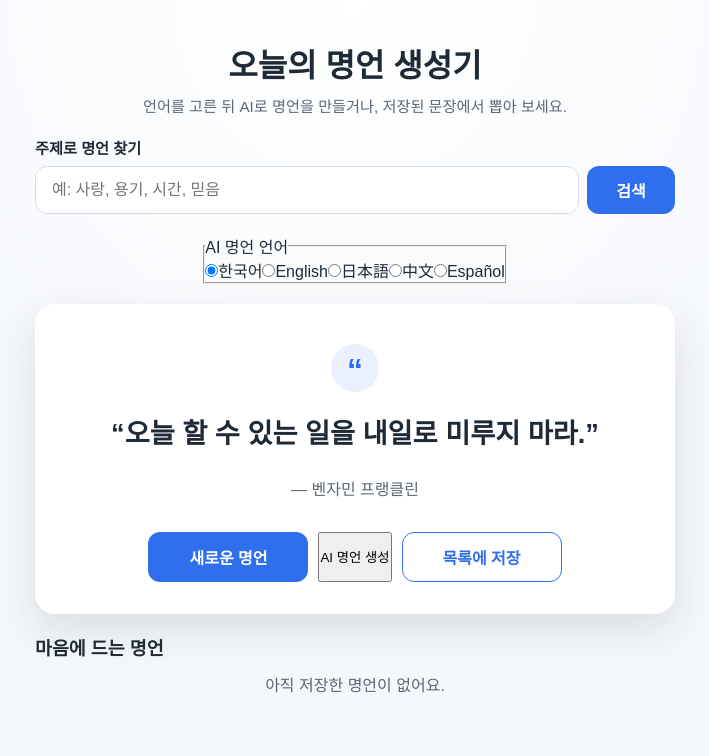
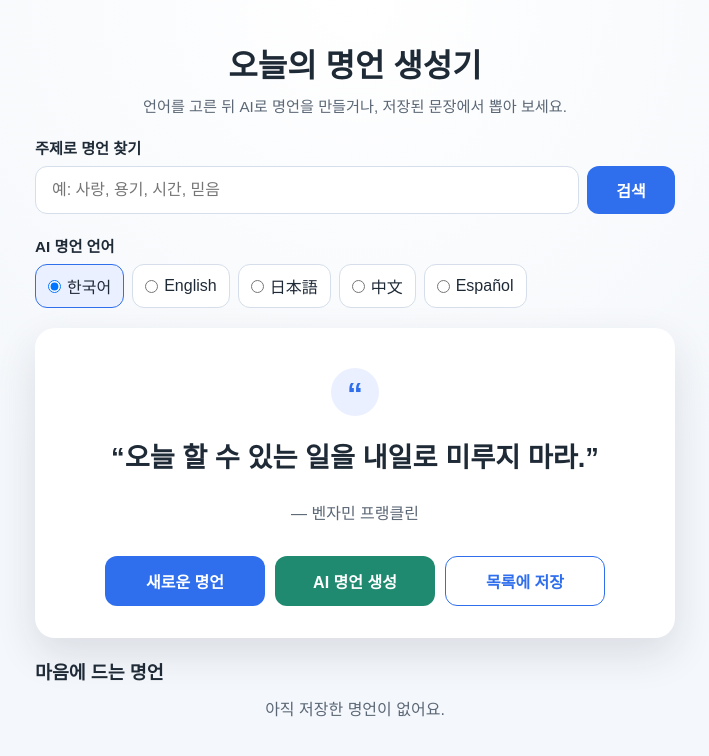
Before and after one commit to hyeongg22/vibecodingpractice, a React (Vite) app: page / in a window 1280 px wide. Shown: the top 756 px of the page, without its empty margins (285-994 px from the left). Built offline with nearby package versions, Linux system fonts and the light colour scheme; the HTML template or start-up script is replaced by a standard one.

Commit message:
배포 버전을 반영합니다: src/index.css

```diff
--- a/src/index.css
+++ b/src/index.css
@@ -194,15 +194,80 @@ body {
 
 .save-button:active,
 .quote-button:active,
+.ai-button:active,
 .remove-button:active {
   transform: scale(0.97);
 }
 
+.ai-button {
+  min-height: 48px;
+  min-width: 160px;
+  padding: 12px 24px;
+  border: none;
+  border-radius: 12px;
+  background: #1f8a70;
+  color: #ffffff;
+  font-size: 1rem;
+  font-weight: 600;
+  cursor: pointer;
+}
+
+.ai-button:hover {
+  background: #176e59;
+}
+
+.save-button:disabled,
+.ai-button:disabled {
+  cursor: not-allowed;
+}
+
 .save-button:disabled {
-  cursor: not-allowed;
   border-color: #9bb0d6;
   color: #6d7c93;
   background: #f3f6fb;
+}
+
+.ai-button:disabled {
+  background: #8fb9ae;
+}
+
+.language-select {
+  width: min(640px, 100%);
+  border: none;
+}
+
+.language-select legend {
+  margin-bottom: 8px;
+  font-size: 0.95rem;
+  font-weight: 600;
+}
+
+.language-options {
+  display: flex;
+  flex-wrap: wrap;
+  gap: 8px;
+}
+
+.language-option {
+  display: flex;
+  align-items: center;
+  gap: 6px;
+  min-height: 44px;
+  padding: 8px 12px;
+  border: 1px solid #d5deea;
+  border-radius: 12px;
+  background: #ffffff;
+  cursor: pointer;
+}
+
+.language-option:has(input:checked) {
+  border-color: var(--accent);
+  background: #eaf0ff;
+}
+
+.error-message {
+  color: #b42318;
+  text-align: center;
 }
 
 .favorite-list {
@@ -293,6 +358,7 @@ body {
   .search-row,
   .quote-button,
   .save-button,
+  .ai-button,
   .button-row {
     width: 100%;
   }
```
